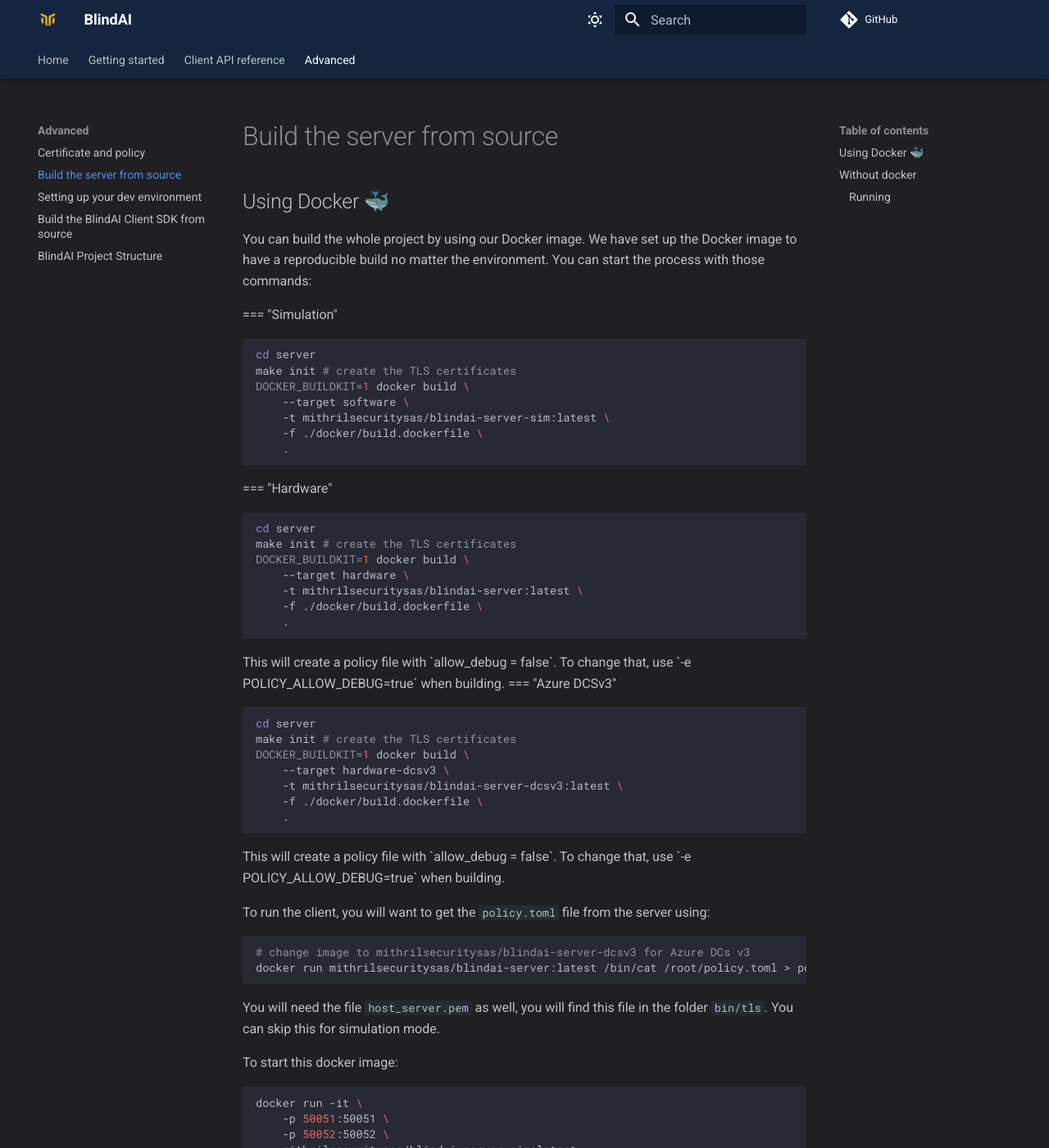
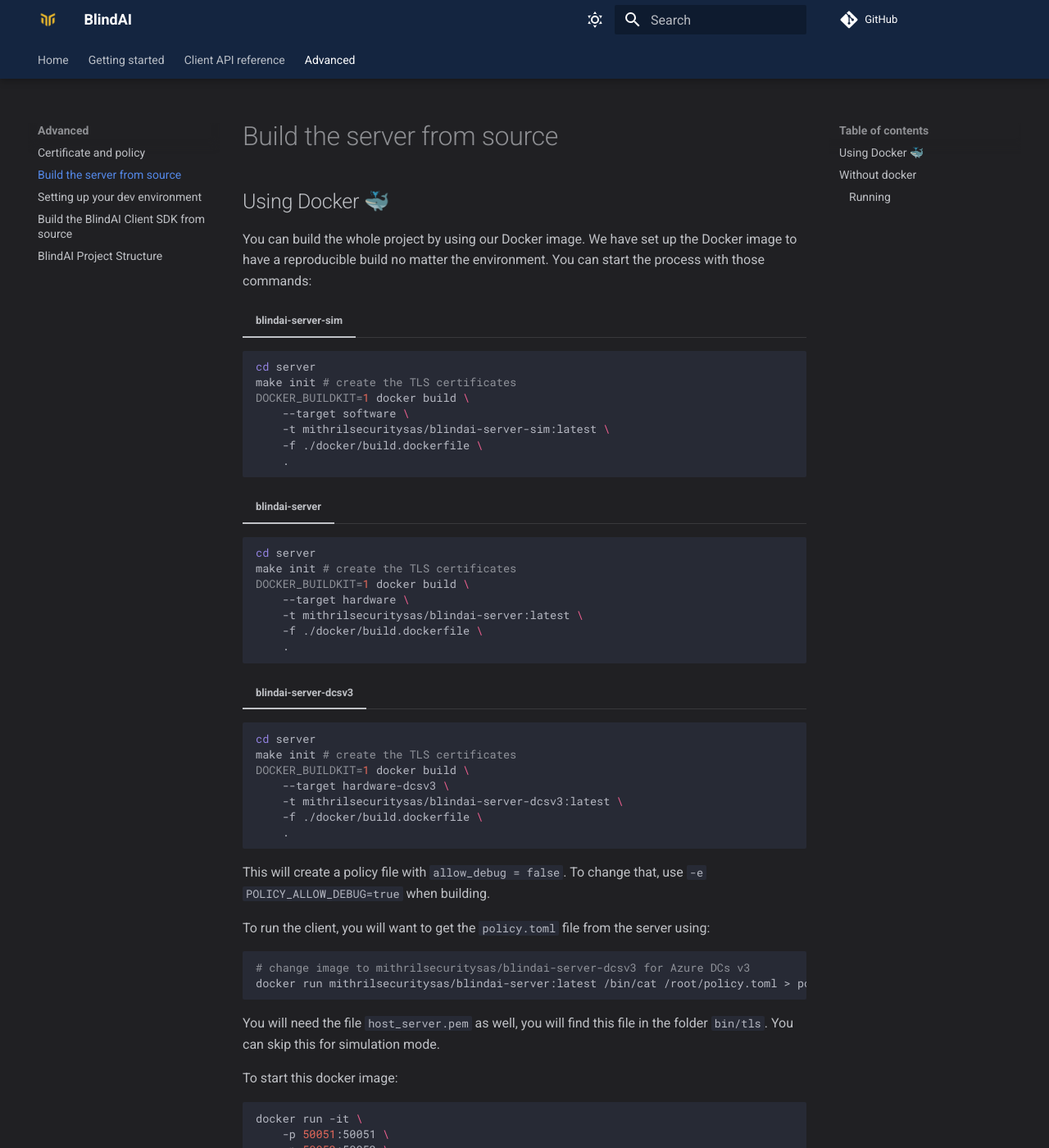
Before and after one commit to mithril-security/blindai, an MkDocs documentation site: the page built from docs/advanced/hardware_server.md, in a window 1280 px wide and 1400 px high. Shown: the whole window at 82% size. Built offline with MkDocs 1.6.1 and Material for MkDocs 9.7.7, drawn with Linux system fonts in a browser that asks for light colours; comment, search, counter and statistics services are not loaded.

Commit message:
attempt at using mkdocs content tabs

````diff
--- a/docs/advanced/hardware_server.md
+++ b/docs/advanced/hardware_server.md
@@ -4,9 +4,7 @@
 
 You can build the whole project by using our Docker image. We have set up the Docker image to have a reproducible build no matter the environment. You can start the process with those commands:
 
-<div class="result" markdown>
-
-=== "Simulation"
+=== "blindai-server-sim"
 
 ```bash
 cd server
@@ -18,7 +16,7 @@
     .
 ```
 
-=== "Hardware"
+=== "blindai-server"
 
 ```bash
 cd server
@@ -30,9 +28,7 @@
     .
 ```
 
-This will create a policy file with `allow_debug = false`. To change that, use `-e POLICY_ALLOW_DEBUG=true` when building.
-
-=== "Azure DCSv3"
+=== "blindai-server-dcsv3"
 
 ```bash
 cd server
@@ -45,8 +41,6 @@
 ```
 
 This will create a policy file with `allow_debug = false`. To change that, use `-e POLICY_ALLOW_DEBUG=true` when building.
-
-</div>
 
 To run the client, you will want to get the `policy.toml` file from the server using:
 
````
